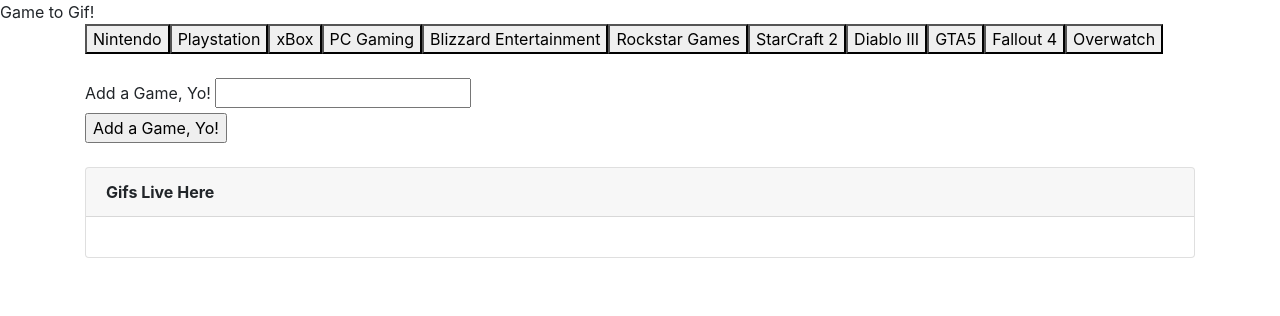
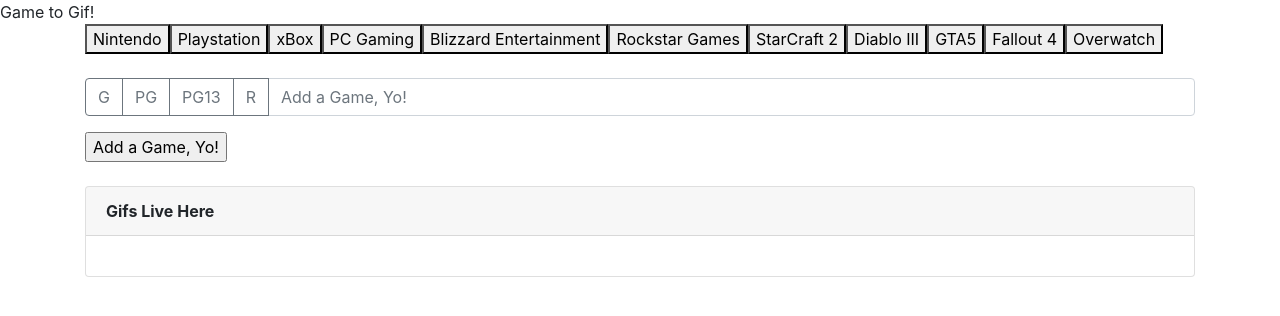
Before and after one commit to Jack87/Gif_A_Game, a plain HTML site: page index.html in a window 1280 px wide. Drawn offline with nearby package versions, Linux system fonts and the light colour scheme.

Commit message:
input group with buttons but dont know how to get value from them

```diff
--- a/assets/javascript/app.js
+++ b/assets/javascript/app.js
@@ -56,9 +56,10 @@ function displayGifs() {
       method: "GET"
     }).then(function(response) {
         console.log(response);
+
+        for (var i = 0; i < l; i++) {
             // Saving the image_original_url property
-        // var imageUrl = response.data.image_original_url;
-        var imageUrl = response.data[1].images.downsized_still.url;
+            var imageUrl = response.data[i].images.downsized_still.url;
             // Store this into varable first then we can prepend it. Need to put image into it.
             var topicCard = $("<div>").addClass("card col-6")
             topicCard.html('<div class="card-body"> \
@@ -70,6 +71,7 @@ function displayGifs() {
                 </div> \
             </div> ')
             $("#images").prepend(topicCard);
+        }
         // // Creating and storing an image tag
         // var topicImage = $("<img>")
 
@@ -111,6 +113,8 @@ function renderButtons() {
         // event.preventDefault() prevents the form from trying to submit itself.
         // We're using a form so that the user can hit enter instead of clicking the button if they want
         event.preventDefault();
+        var rateVal = $("#button-addon3").val().trim();
+        console.log(rateVal)
 
         // This line will grab the text from the input box
         var topic = $("#topic-input").val().trim();
--- a/index.html
+++ b/index.html
@@ -21,8 +21,18 @@
             <div id="buttonsList"></div><br>
 
             <form id="topic-form">
-              <label for="topic-input">Add a Game, Yo!</label>
-              <input type="text" id="topic-input"><br>
+              <div class="input-group mb-3">
+                <div class="input-group-prepend" id="button-addon3">
+                  <button class="btn btn-outline-secondary" type="button">G</button>
+                  <button class="btn btn-outline-secondary" type="button">PG</button>
+                  <button class="btn btn-outline-secondary" type="button">PG13</button>
+                  <button class="btn btn-outline-secondary" type="button">R</button>
+                </div>
+                <input type="text" id="topic-input" class="form-control" placeholder="Add a Game, Yo!" aria-label="Example text with two button addons" aria-describedby="button-addon3">
+              </div>
+
+              <!-- <label for="topic-input">Add a Game, Yo!</label>
+              <input type="text" id="topic-input"><br> -->
 
               <!-- Button triggers new topic to be added -->
               <input id="add-topic" type="submit" value="Add a Game, Yo!">
```
Lines whose indentation alone changed are shown as unchanged.
